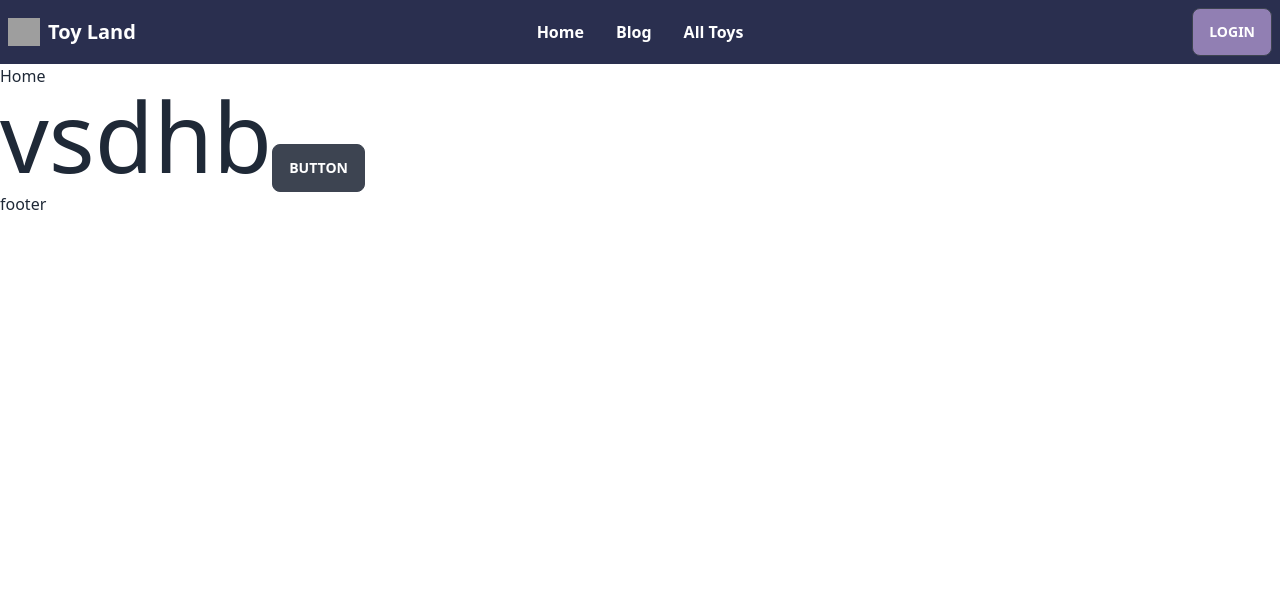
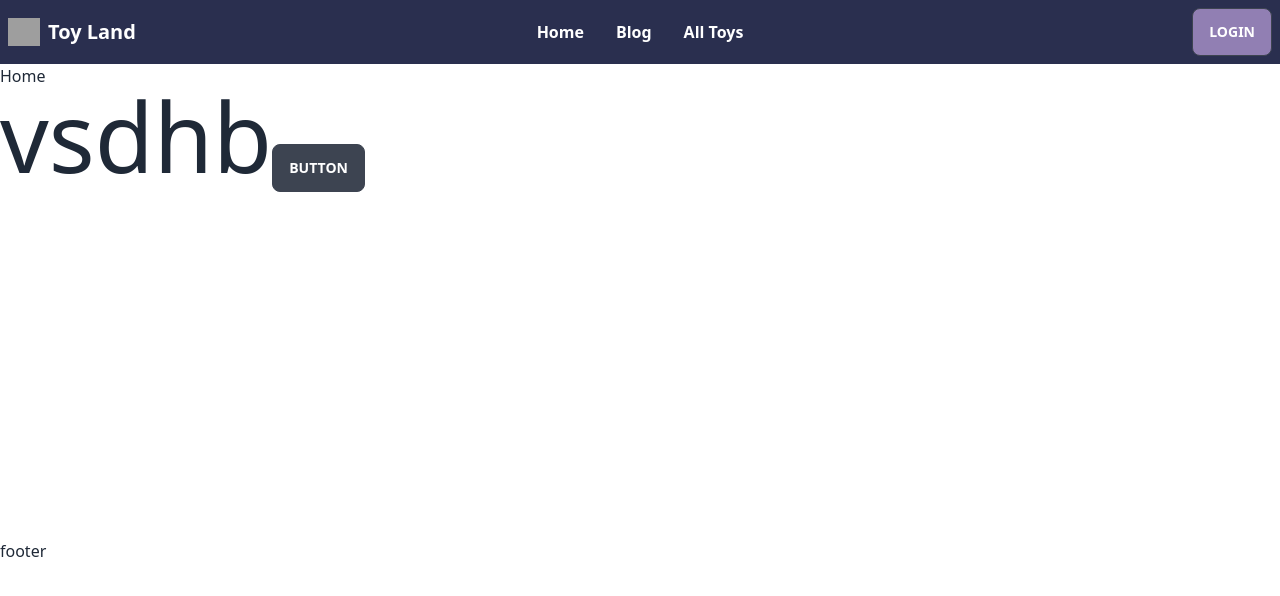
Before and after one commit to itsjahid01/toy-marketplace-client, a React (Vite) app: page / in a window 1280 px wide. Shown: the top 596 px of the page. Built offline with nearby package versions, Linux system fonts and the light colour scheme; grey boxes are pictures that could not be loaded.

Commit message:
register page done

```diff
--- a/src/layout/Root.jsx
+++ b/src/layout/Root.jsx
@@ -6,7 +6,7 @@ const Root = () => {
   return (
     <div>
       <Navbar></Navbar>
-      <div className="">
+      <div className="min-h-[calc(100vh-325px)]">
         <Outlet></Outlet>
       </div>
       <Footer></Footer>
```
